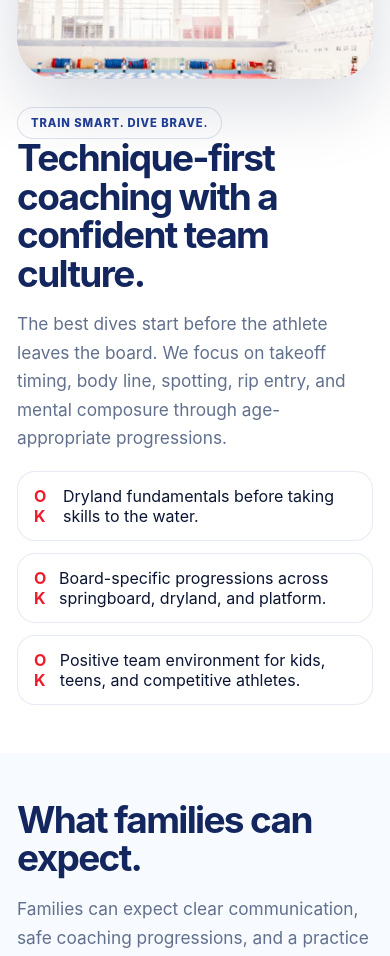
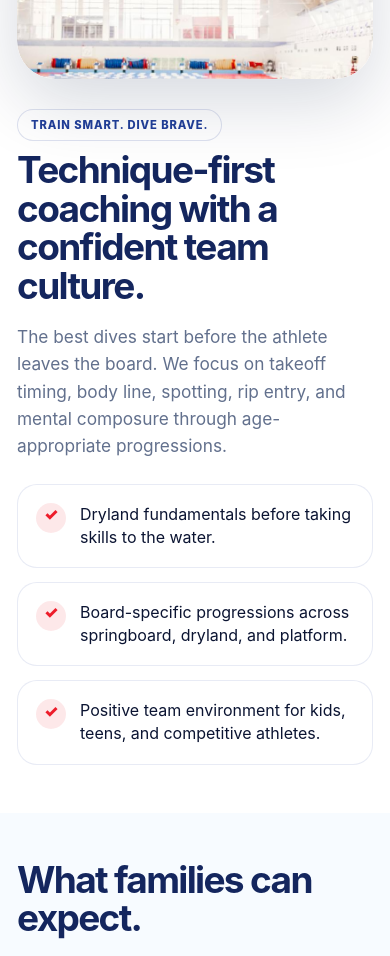
Before and after one commit to PeterLucido/STL_DIVING, a Next.js app: page / in a window 390 px wide. Shown: the part 2360-3316 px from the top of the page. Built offline with nearby package versions, Linux system fonts and the light colour scheme.

Commit message:
Fix homepage checklist spacing

```diff
--- a/styles/globals.css
+++ b/styles/globals.css
@@ -177,6 +177,21 @@ html,body{max-width:100%;overflow-x:hidden}img,svg,video{max-width:100%;height:a
 .hero .stat:has(strong:only-child) strong{font-size:clamp(1.28rem,1.8vw,1.72rem)}
 @media(max-width:980px){.hero .hero-card{justify-self:stretch;max-width:none}.hero .logo-panel{min-height:300px}}
 
+/* Homepage checklist cleanup */
+.check b{flex:0 0 28px;width:28px;height:28px;border-radius:999px;background:rgba(237,28,42,.1);display:grid;place-items:center;font-size:0;color:var(--red);line-height:1;margin-top:1px}
+.check b:before{content:"\2713";font-size:1rem;font-weight:950}
+.check span{line-height:1.45;overflow-wrap:normal}
+@media(max-width:640px){
+  .section.alt .split{gap:26px!important}
+  .section.alt .photo-block.real-photo{margin-bottom:4px!important}
+  .section.alt .eyebrow{margin-bottom:10px!important}
+  .section.alt h2{margin-bottom:18px!important}
+  .section.alt p.sub{margin-top:0!important;margin-bottom:24px!important;line-height:1.58!important}
+  .section.alt .checklist{gap:14px!important;margin-top:0!important}
+  .section.alt .check{align-items:flex-start!important;gap:14px!important;padding:18px 18px!important;border-radius:20px!important}
+  .section.alt .check b{flex-basis:30px;width:30px;height:30px;margin-top:0}
+}
+
 /* Training Info mobile hero tightening */
 @media(max-width:640px){
   .programs-hero-copy{max-width:none}
```
